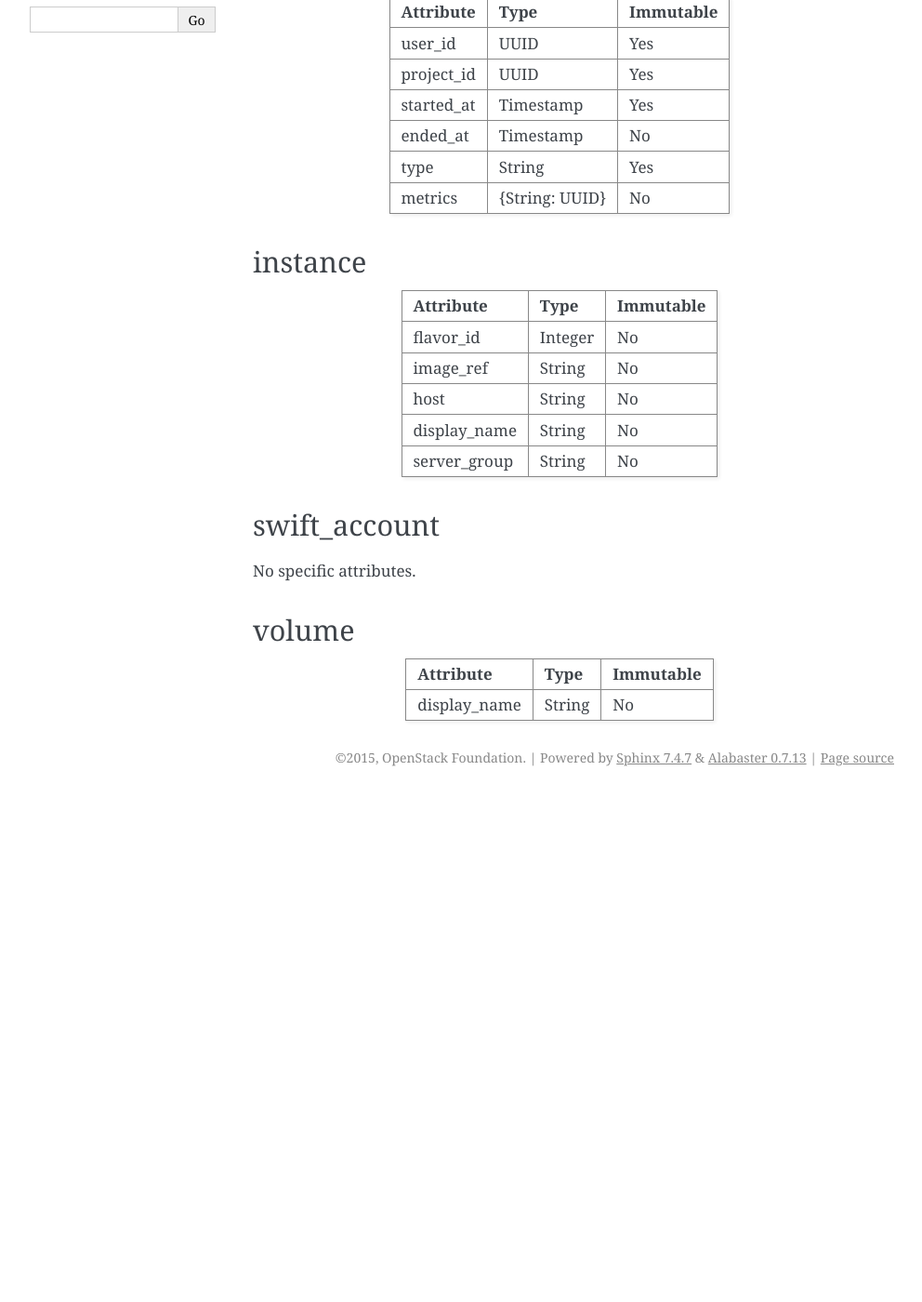
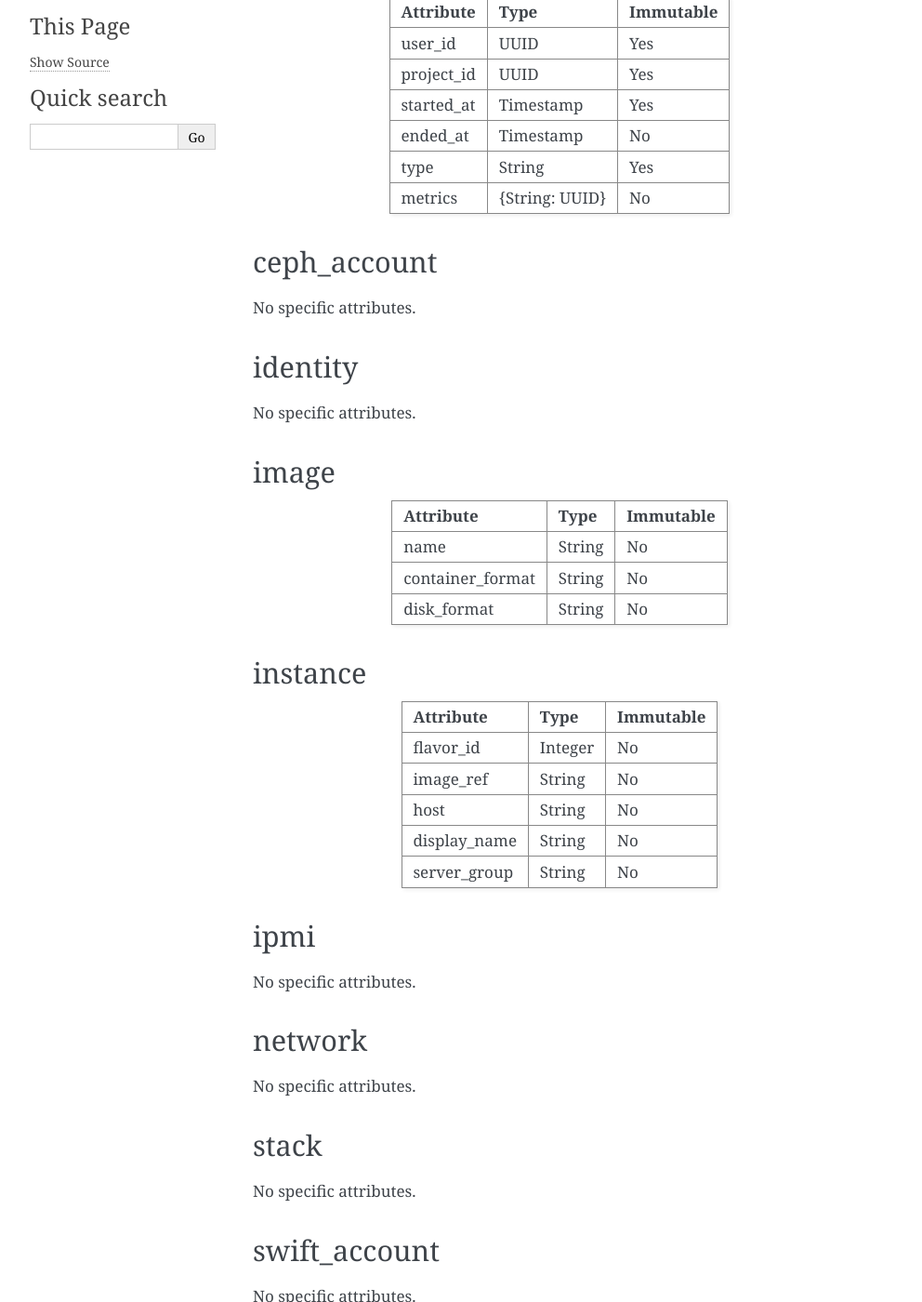
Before and after one commit to gnocchixyz/gnocchi, a Sphinx documentation site: the page built from doc/source/resource_types.rst, in a window 1280 px wide and 1400 px high, scrolled down 325 px. Shown: the whole window at 93% size, without its empty margins (148-1140 px from the left). Built offline with Sphinx 7.4.7, drawn with Linux system fonts in a browser that asks for light colours; pages that are not in the unit, such as notebooks, are missing from menus; the version number could not be read and is left out; before the commit the page ends 1179 px from its top, so only the background shows below that; some of the changed text lies outside the part shown.

Commit message:
Adds resource description in doc
Adds resource description in resource_type.rst

Change-Id: I392fdc769a79db948fa0d7c4f0a352a6ae0ef79f

```diff
--- a/doc/source/resource_types.rst
+++ b/doc/source/resource_types.rst
@@ -30,6 +30,32 @@ generic
 +------------+----------------+-----------+
 
 
+ceph_account
+============
+
+No specific attributes.
+
+
+identity
+========
+
+No specific attributes.
+
+
+image
+=====
+
++------------------+---------+-----------+
+| Attribute        | Type    | Immutable |
++==================+=========+===========+
+| name             | String  | No        |
++------------------+---------+-----------+
+| container_format | String  | No        |
++------------------+---------+-----------+
+| disk_format      | String  | No        |
++------------------+---------+-----------+
+
+
 instance
 ========
 
@@ -48,6 +74,24 @@ instance
 +--------------+---------+-----------+
 
 
+ipmi
+====
+
+No specific attributes.
+
+
+network
+=======
+
+No specific attributes.
+
+
+stack
+=====
+
+No specific attributes.
+
+
 swift_account
 =============
 
```
